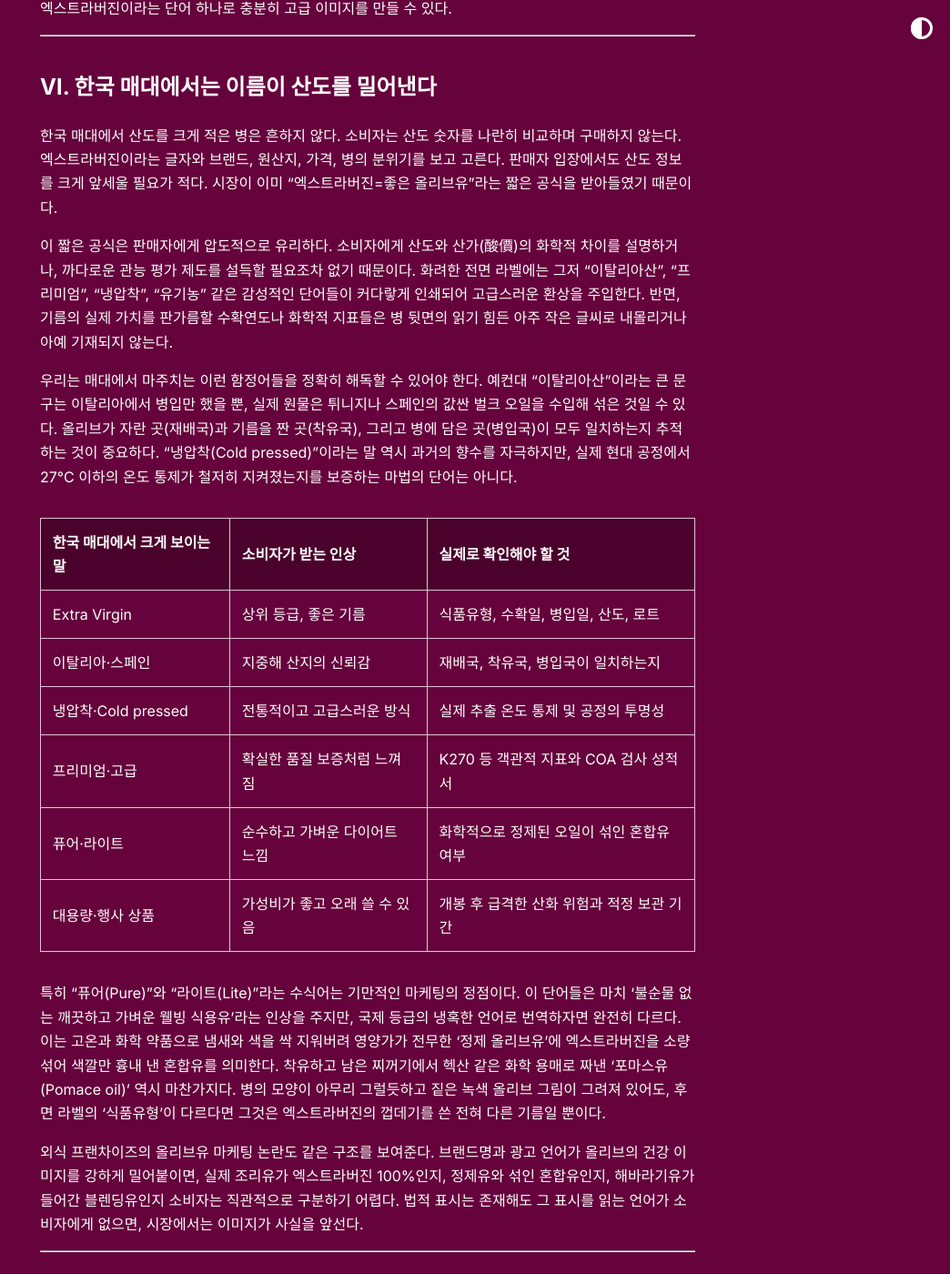
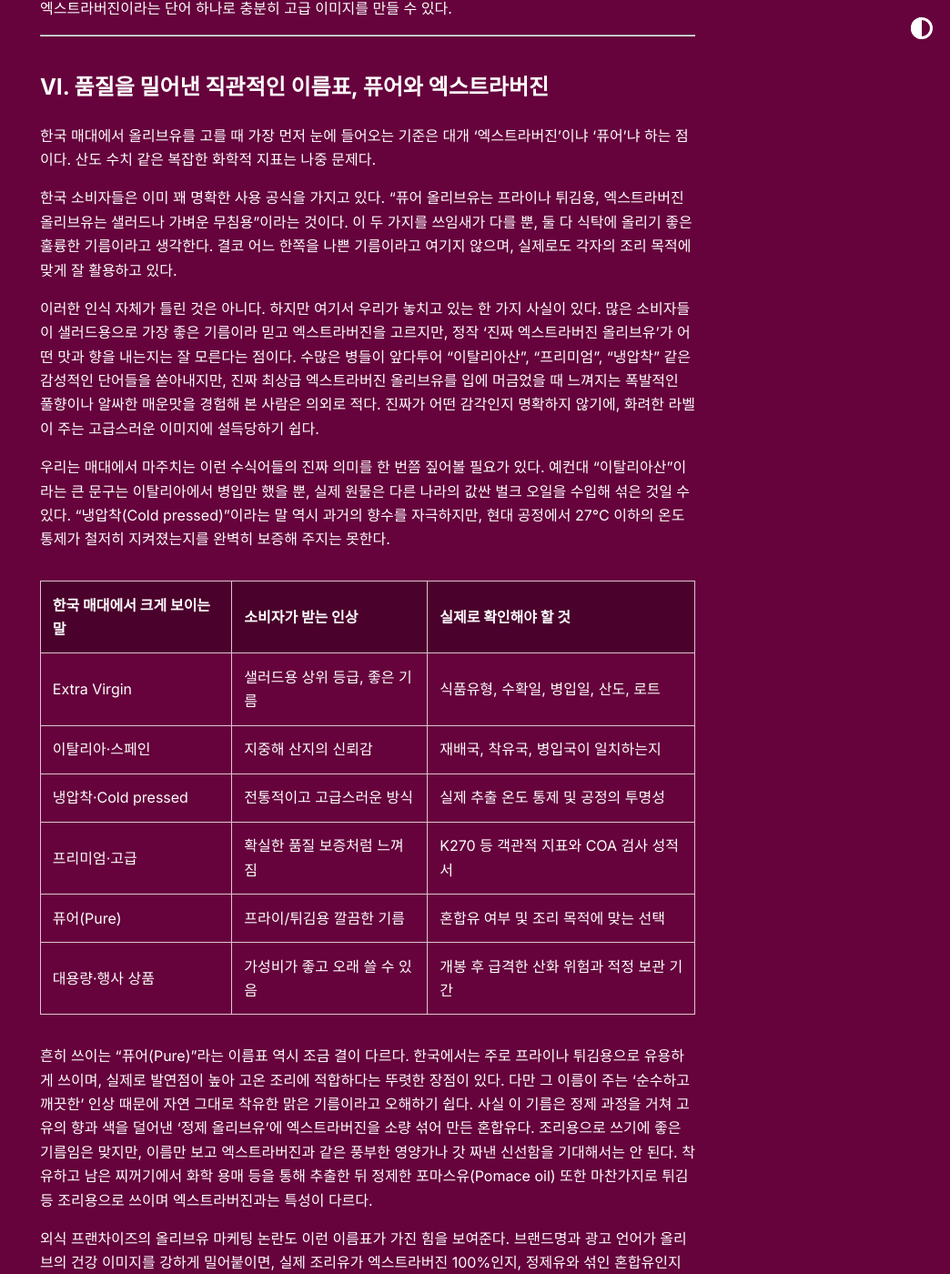
Before and after one commit to borapurpleviolet/borapurpleviolet.github.io, a Jekyll site: the page built from _posts/2026-05-04-extra-virgin-olive-oil-in-korea-fiction.md, in a window 1280 px wide and 1400 px high, scrolled down 8995 px. Shown: the whole window at 91% size, without its empty margins (236-1280 px from the left). Built offline with Jekyll 4.4.1, drawn with Linux system fonts in a browser that asks for light colours; some web fonts are replaced; comment, search, counter and statistics services are not loaded; some of the changed text lies outside the part shown.

Commit message:
Refine EVOO post: Polish headings and tone down Pure/Lite marketing descriptions

```diff
--- a/_posts/2026-05-04-extra-virgin-olive-oil-in-korea-fiction.md
+++ b/_posts/2026-05-04-extra-virgin-olive-oil-in-korea-fiction.md
@@ -6,7 +6,7 @@ categories: [식재료, 요리]
 tags: [올리브유, 엑스트라버진, 식재료, 식품유통, 조리과학, 소비자]
 ---
 
-## Ⅰ. 서론: 한국에서 먼저 팔리는 것은 이름이다
+## Ⅰ. 한국 매대에서 가장 먼저 팔리는 것은 이름이다
 
 한국 마트의 올리브유 코너에 서면 선택지가 많아 보인다. 스페인, 이탈리아, 유기농, 냉압착, 프리미엄, 엑스트라버진. 병마다 초록빛과 금빛이 돌고, 라벨에는 지중해의 햇빛과 올리브 과수원을 떠올리게 하는 말들이 붙어 있다. 병은 많다. 판단에 필요한 정보는 적다. 전면에는 대개 "Extra Virgin"이라는 단어가 먼저 서고, 산도, 수확일, 병입일, 로트(lot, 같은 조건으로 생산·유통된 묶음), 관능 평가 여부는 작게 밀려나거나 보이지 않는다.
 
@@ -19,7 +19,7 @@ tags: [올리브유, 엑스트라버진, 식재료, 식품유통, 조리과학,
 
 ---
 
-## Ⅱ. 본론: 엑스트라버진이라는 등급의 실제 조건
+## Ⅱ. 엑스트라버진이라는 이름의 진짜 조건
 
 엑스트라버진 올리브유(Extra Virgin Olive Oil, 이하 EVOO)는 국제올리브협회(IOC), 코덱스(Codex, 국제 식품 규격 체계), 유럽연합 기준에서 최상위 버진 올리브유 등급으로 다루어진다. 올리브 열매에서 기계적·물리적 방식으로 얻어야 하고, 화학적 정제(精製, 냄새와 색을 지우기 위해 가열·탈산·탈색·탈취 등을 거치는 처리)를 거친 기름은 이 등급의 감각에서 멀어진다. 기름 속 화학 지표도 맞아야 하고, 관능 평가(官能評價, 훈련된 감각으로 향과 맛의 결함을 판정하는 검사)에서도 결함취가 없어야 한다.
 
@@ -46,7 +46,7 @@ tags: [올리브유, 엑스트라버진, 식재료, 식품유통, 조리과학,
 
 ---
 
-## Ⅲ. 좋은 엑스트라버진 올리브유는 무엇인가
+## Ⅲ. 무엇이 좋은 엑스트라버진을 만드는가
 
 좋은 엑스트라버진 올리브유란 무엇인가? 이는 '비싼 가격'이나 '유명한 브랜드'로만 정의되지 않는다. 좋은 EVOO는 원물의 통제부터 보관, 그리고 소비자가 병을 열고 맛을 보는 감각적 경험까지 모든 생애주기가 투명하게 연결된 결정체다. 각각의 단서가 오일의 어떤 품질을 대변하는지 풀어서 이해할 필요가 있다.
 
@@ -98,7 +98,7 @@ tags: [올리브유, 엑스트라버진, 식재료, 식품유통, 조리과학,
 
 ---
 
-## Ⅳ. 추출 방식: 좋은 기름은 공정에서 이미 갈린다
+## Ⅳ. 기름의 운명은 추출 공정에서 갈린다
 
 올리브유는 씨앗에서 뽑은 일반 식용유와 감각이 다르다. 올리브 열매라는 과일에서 나온 주스에 가까운 유지다. 수확 시점, 과실 손상, 운반 시간, 착유소의 청결, 산소 접촉, 온도 관리가 모두 병 안에 남는다. 과일이 무르면 향이 변하듯, 올리브도 수확 뒤 시간이 길어지면 발효와 산화의 흔적을 남긴다.
 
@@ -156,30 +156,32 @@ tags: [올리브유, 엑스트라버진, 식재료, 식품유통, 조리과학,
 
 ---
 
-## Ⅵ. 한국 매대에서는 이름이 산도를 밀어낸다
+## Ⅵ. 품질을 밀어낸 직관적인 이름표, 퓨어와 엑스트라버진
 
-한국 매대에서 산도를 크게 적은 병은 흔하지 않다. 소비자는 산도 숫자를 나란히 비교하며 구매하지 않는다. 엑스트라버진이라는 글자와 브랜드, 원산지, 가격, 병의 분위기를 보고 고른다. 판매자 입장에서도 산도 정보를 크게 앞세울 필요가 적다. 시장이 이미 "엑스트라버진=좋은 올리브유"라는 짧은 공식을 받아들였기 때문이다.
+한국 매대에서 올리브유를 고를 때 가장 먼저 눈에 들어오는 기준은 대개 '엑스트라버진'이냐 '퓨어'냐 하는 점이다. 산도 수치 같은 복잡한 화학적 지표는 나중 문제다.
 
-이 짧은 공식은 판매자에게 압도적으로 유리하다. 소비자에게 산도와 산가(酸價)의 화학적 차이를 설명하거나, 까다로운 관능 평가 제도를 설득할 필요조차 없기 때문이다. 화려한 전면 라벨에는 그저 "이탈리아산", "프리미엄", "냉압착", "유기농" 같은 감성적인 단어들이 커다랗게 인쇄되어 고급스러운 환상을 주입한다. 반면, 기름의 실제 가치를 판가름할 수확연도나 화학적 지표들은 병 뒷면의 읽기 힘든 아주 작은 글씨로 내몰리거나 아예 기재되지 않는다.
+한국 소비자들은 이미 꽤 명확한 사용 공식을 가지고 있다. "퓨어 올리브유는 프라이나 튀김용, 엑스트라버진 올리브유는 샐러드나 가벼운 무침용"이라는 것이다. 이 두 가지를 쓰임새가 다를 뿐, 둘 다 식탁에 올리기 좋은 훌륭한 기름이라고 생각한다. 결코 어느 한쪽을 나쁜 기름이라고 여기지 않으며, 실제로도 각자의 조리 목적에 맞게 잘 활용하고 있다.
 
-우리는 매대에서 마주치는 이런 함정어들을 정확히 해독할 수 있어야 한다. 예컨대 "이탈리아산"이라는 큰 문구는 이탈리아에서 병입만 했을 뿐, 실제 원물은 튀니지나 스페인의 값싼 벌크 오일을 수입해 섞은 것일 수 있다. 올리브가 자란 곳(재배국)과 기름을 짠 곳(착유국), 그리고 병에 담은 곳(병입국)이 모두 일치하는지 추적하는 것이 중요하다. "냉압착(Cold pressed)"이라는 말 역시 과거의 향수를 자극하지만, 실제 현대 공정에서 27°C 이하의 온도 통제가 철저히 지켜졌는지를 보증하는 마법의 단어는 아니다.
+이러한 인식 자체가 틀린 것은 아니다. 하지만 여기서 우리가 놓치고 있는 한 가지 사실이 있다. 많은 소비자들이 샐러드용으로 가장 좋은 기름이라 믿고 엑스트라버진을 고르지만, 정작 '진짜 엑스트라버진 올리브유'가 어떤 맛과 향을 내는지는 잘 모른다는 점이다. 수많은 병들이 앞다투어 "이탈리아산", "프리미엄", "냉압착" 같은 감성적인 단어들을 쏟아내지만, 진짜 최상급 엑스트라버진 올리브유를 입에 머금었을 때 느껴지는 폭발적인 풀향이나 알싸한 매운맛을 경험해 본 사람은 의외로 적다. 진짜가 어떤 감각인지 명확하지 않기에, 화려한 라벨이 주는 고급스러운 이미지에 설득당하기 쉽다.
+
+우리는 매대에서 마주치는 이런 수식어들의 진짜 의미를 한 번쯤 짚어볼 필요가 있다. 예컨대 "이탈리아산"이라는 큰 문구는 이탈리아에서 병입만 했을 뿐, 실제 원물은 다른 나라의 값싼 벌크 오일을 수입해 섞은 것일 수 있다. "냉압착(Cold pressed)"이라는 말 역시 과거의 향수를 자극하지만, 현대 공정에서 27°C 이하의 온도 통제가 철저히 지켜졌는지를 완벽히 보증해 주지는 못한다.
 
 | 한국 매대에서 크게 보이는 말 | 소비자가 받는 인상 | 실제로 확인해야 할 것 |
 |---|---|---|
-| Extra Virgin | 상위 등급, 좋은 기름 | 식품유형, 수확일, 병입일, 산도, 로트 |
+| Extra Virgin | 샐러드용 상위 등급, 좋은 기름 | 식품유형, 수확일, 병입일, 산도, 로트 |
 | 이탈리아·스페인 | 지중해 산지의 신뢰감 | 재배국, 착유국, 병입국이 일치하는지 |
 | 냉압착·Cold pressed | 전통적이고 고급스러운 방식 | 실제 추출 온도 통제 및 공정의 투명성 |
 | 프리미엄·고급 | 확실한 품질 보증처럼 느껴짐 | K270 등 객관적 지표와 COA 검사 성적서 |
-| 퓨어·라이트 | 순수하고 가벼운 다이어트 느낌 | 화학적으로 정제된 오일이 섞인 혼합유 여부 |
+| 퓨어(Pure) | 프라이/튀김용 깔끔한 기름 | 혼합유 여부 및 조리 목적에 맞는 선택 |
 | 대용량·행사 상품 | 가성비가 좋고 오래 쓸 수 있음 | 개봉 후 급격한 산화 위험과 적정 보관 기간 |
 
-특히 "퓨어(Pure)"와 "라이트(Lite)"라는 수식어는 기만적인 마케팅의 정점이다. 이 단어들은 마치 '불순물 없는 깨끗하고 가벼운 웰빙 식용유'라는 인상을 주지만, 국제 등급의 냉혹한 언어로 번역하자면 완전히 다르다. 이는 고온과 화학 약품으로 냄새와 색을 싹 지워버려 영양가가 전무한 '정제 올리브유'에 엑스트라버진을 소량 섞어 색깔만 흉내 낸 혼합유를 의미한다. 착유하고 남은 찌꺼기에서 헥산 같은 화학 용매로 짜낸 '포마스유(Pomace oil)' 역시 마찬가지다. 병의 모양이 아무리 그럴듯하고 짙은 녹색 올리브 그림이 그려져 있어도, 후면 라벨의 '식품유형'이 다르다면 그것은 엑스트라버진의 껍데기를 쓴 전혀 다른 기름일 뿐이다.
+흔히 쓰이는 "퓨어(Pure)"라는 이름표 역시 조금 결이 다르다. 한국에서는 주로 프라이나 튀김용으로 유용하게 쓰이며, 실제로 발연점이 높아 고온 조리에 적합하다는 뚜렷한 장점이 있다. 다만 그 이름이 주는 '순수하고 깨끗한' 인상 때문에 자연 그대로 착유한 맑은 기름이라고 오해하기 쉽다. 사실 이 기름은 정제 과정을 거쳐 고유의 향과 색을 덜어낸 '정제 올리브유'에 엑스트라버진을 소량 섞어 만든 혼합유다. 조리용으로 쓰기에 좋은 기름임은 맞지만, 이름만 보고 엑스트라버진과 같은 풍부한 영양가나 갓 짜낸 신선함을 기대해서는 안 된다. 착유하고 남은 찌꺼기에서 화학 용매 등을 통해 추출한 뒤 정제한 포마스유(Pomace oil) 또한 마찬가지로 튀김 등 조리용으로 쓰이며 엑스트라버진과는 특성이 다르다.
 
-외식 프랜차이즈의 올리브유 마케팅 논란도 같은 구조를 보여준다. 브랜드명과 광고 언어가 올리브의 건강 이미지를 강하게 밀어붙이면, 실제 조리유가 엑스트라버진 100%인지, 정제유와 섞인 혼합유인지, 해바라기유가 들어간 블렌딩유인지 소비자는 직관적으로 구분하기 어렵다. 법적 표시는 존재해도 그 표시를 읽는 언어가 소비자에게 없으면, 시장에서는 이미지가 사실을 앞선다.
+외식 프랜차이즈의 올리브유 마케팅 논란도 이런 이름표가 가진 힘을 보여준다. 브랜드명과 광고 언어가 올리브의 건강 이미지를 강하게 밀어붙이면, 실제 조리유가 엑스트라버진 100%인지, 정제유와 섞인 혼합유인지 소비자는 굳이 의심하지 않는다. 법적 표시는 존재해도, 진짜 품질을 판별할 수 있는 감각적 경험과 정보가 부족한 상태에서는 매대와 식탁 모두에서 라벨의 이름이 실제 품질을 앞서게 되는 것이다.
 
 ---
 
-## Ⅶ. 시장 규모는 커졌고 검증 해상도는 낮다
+## Ⅶ. 시장은 커졌지만 품질 검증은 제자리다
 
 한국의 올리브유 시장은 빠르게 커졌다. 관세청의 HS 150910(버진 올리브유 계열) 수입 통계를 보면, 2020년 7,051만 달러였던 수입액은 2024년 1억 8,616만 달러로 폭증했다. 같은 기간 수입중량은 1,811만 kg에서 1,695만 kg으로 오히려 소폭 감소하거나 정체된 반면, kg당 평균 단가는 3.89달러에서 10.98달러로 3배 가까이 뛰었다. 기후 위기로 인한 산지의 원물 부족 현상이 가격 폭등을 부채질했고, 결과적으로 우리는 같은 이름의 기름을 훨씬 더 비싼 값을 치르고 수입하는 상황에 놓였다.
 
@@ -199,7 +201,7 @@ tags: [올리브유, 엑스트라버진, 식재료, 식품유통, 조리과학,
 
 ---
 
-## Ⅷ. 운송과 진열대에서 좋은 상태가 무너진다
+## Ⅷ. 적도 항해와 마트 조명 아래서 생명력은 무너진다
 
 올리브유는 본질적으로 빛과 열에 극도로 취약한 지질 복합체다. 어둡고 서늘한 환경에서 보존되어야 마땅하지만, 한국의 물류 및 유통 현실은 이 원칙을 가혹하게 배반한다. 유럽에서 병입을 마친 오일은 수만 킬로미터에 달하는 긴 항로를 거쳐 한국에 도착한다. 물류비 절감을 위해 주로 쓰이는 일반 건화물 컨테이너(Dry Container)는 치명적인 약점을 지닌다. 실제 해상 운송 환경을 분석한 연구들에 따르면, 선박이 적도 해역을 횡단할 때 컨테이너 내부 온도는 40°C를 쉽게 넘어서며 직사광선을 받는 국소 부위는 60°C에 육박하는 거대한 오븐으로 돌변한다.
 
@@ -213,7 +215,7 @@ tags: [올리브유, 엑스트라버진, 식재료, 식품유통, 조리과학,
 
 ---
 
-## Ⅸ. 제도는 안전을 보고, 소비자는 최상급을 기대한다
+## Ⅸ. 제도의 '안전'과 소비자의 '최상급' 사이의 간극
 
 한국의 수입식품 검사는 서류검사, 현장 관능검사, 정밀검사, 무작위표본검사 등의 절차로 가동된다. 문제는 여기서 말하는 '관능검사'가 포장 상태나 외관의 명백한 변질 여부를 빠르게 훑고 지나가는 육안 검사의 성격이 강하다는 점이다. 이는 IOC가 규정한 방식, 즉 8~12명 이상의 고도로 훈련된 전문 테이스팅 패널이 엄격히 통제된 환경에서 블라인드로 미세한 화학적 결함취를 잡아내는 정밀 관능 평가와는 본질적으로 층위가 다르다.
 
@@ -235,7 +237,7 @@ tags: [올리브유, 엑스트라버진, 식재료, 식품유통, 조리과학,
 
 ---
 
-## Ⅹ. "좋은 기름"과 "가열 금지"라는 두 개의 오해
+## Ⅹ. 무조건적인 믿음과 가열 금지라는 오해
 
 한국 소비자가 엑스트라버진 올리브유에 대해 가장 흔히 외우고 있는 문장은 두 가지다. 엑스트라버진은 무조건 좋은 기름. 그리고 엑스트라버진은 절대 가열하면 안 되는 기름. 이 두 문장은 한국 시장의 올리브유 소비 문화를 철저하게 왜곡하고 품질의 해상도를 흐리게 만든다.
 
@@ -249,7 +251,7 @@ tags: [올리브유, 엑스트라버진, 식재료, 식품유통, 조리과학,
 
 ---
 
-## Ⅺ. 결론: 허구의 라벨을 넘어 진정한 엑스트라버진을 찾아서
+## Ⅺ. 라벨의 허구를 넘어 진짜 엑스트라버진을 만나기 위하여
 
 한국에서 엑스트라버진 올리브유는 이미 흔한 말이 되었다. 대형마트, 온라인 쇼핑몰, 명절 선물세트 어디에나 "엑스트라버진"과 "냉압착"이라는 단어가 넘쳐난다. 하지만 그 흔한 이름 이면에 담긴 물리적, 화학적 진실은 결코 흔하지 않다. 우리가 지금까지 살펴본 바와 같이, 진정한 엑스트라버진의 상태는 라벨에 찍힌 잉크만으로 보증되지 않기 때문이다.
 
```
Also changed, not shown: other parts of _posts/2026-05-04-extra-virgin-olive-oil-in-korea-fiction.md (+1 -1 lines).
